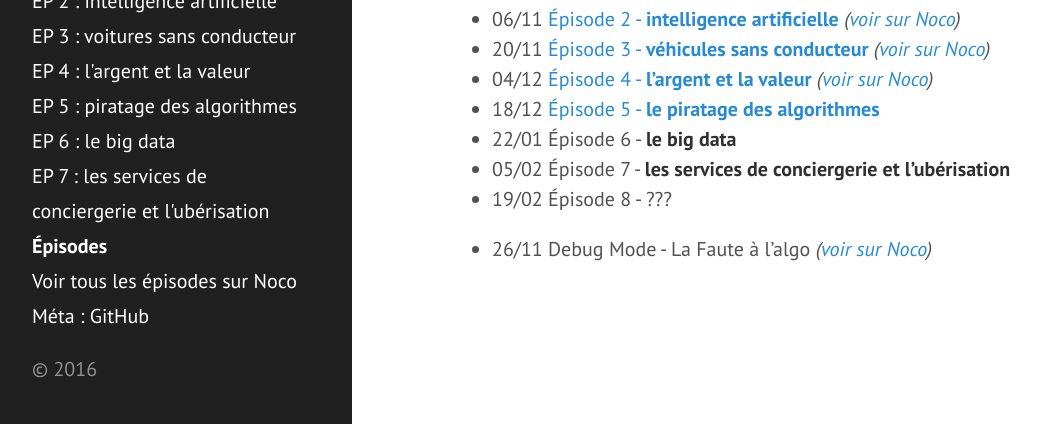
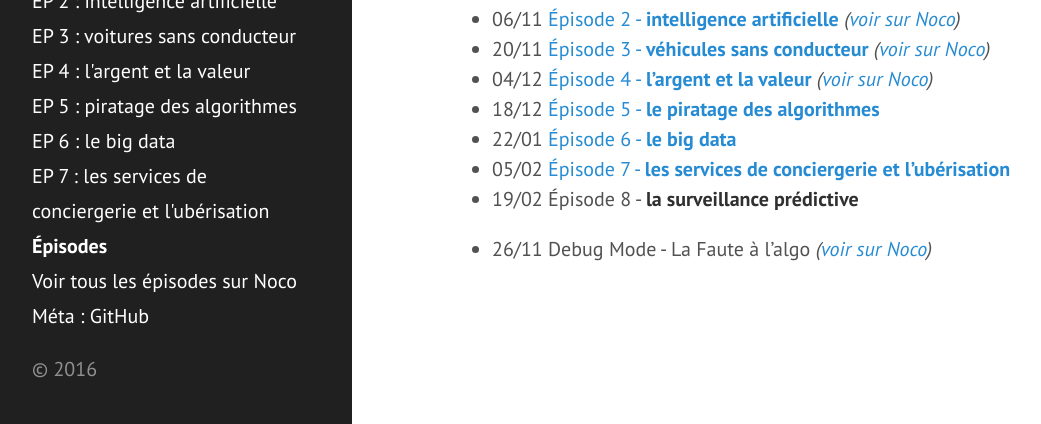
Before and after one commit to jilljenn/fautealgo, a Jekyll site: the page built from eps.md, in a window 1280 px wide and 1240 px high, cut to the strip 816-1240 px from the top of the window. Shown: the whole strip, without its empty margins (8-1049 px from the left). Built offline with Jekyll 4.4.1, drawn with Linux system fonts in a browser that asks for light colours; Markdown is read by kramdown in place of the engine named in the settings.

Commit message:
Fix EP 7 and image

```diff
--- a/eps.md
+++ b/eps.md
@@ -23,8 +23,8 @@ Pour voir les épisodes, plusieurs options :
 - 20/11 [Épisode 3 - **véhicules sans conducteur**](/ep3/) *([voir sur Noco](http://noco.tv/emission/24160/nolife/la-faute-a-l-algo/03-voitures-sans-conducteurs))*
 - 04/12 [Épisode 4 - **l'argent et la valeur**](/ep4/) *([voir sur Noco](http://noco.tv/emission/24469/nolife/la-faute-a-l-algo/04-l-argent-et-la-valeur))*
 - 18/12 [Épisode 5 - **le piratage des algorithmes**](/ep5/)
-- 22/01 Épisode 6 - **le big data**
-- 05/02 Épisode 7 - **les services de conciergerie et l'ubérisation**
-- 19/02 Épisode 8 - ???
+- 22/01 [Épisode 6 - **le big data**](/ep6/)
+- 05/02 [Épisode 7 - **les services de conciergerie et l'ubérisation**](/ep7/)
+- 19/02 Épisode 8 - **la surveillance prédictive**
 
 - 26/11 Debug Mode - La Faute à l'algo *([voir sur Noco](http://noco.tv/emission/24313/nolife/debug-mode/171-la-faute-a-l-algo))*
```
Also changed, not shown: ep7/index.md (+2 -2 lines), index.md (+2 -0 lines), static/preview-ep7.png (added).
